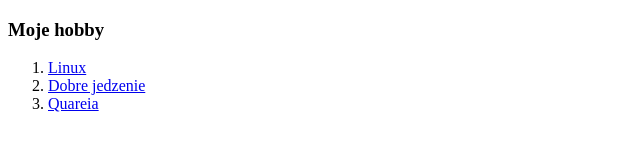
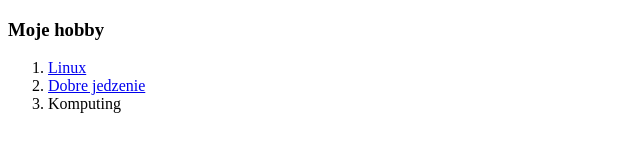
Before and after one commit to WeirdGnome/cv, a plain HTML site: page hobby.html in a window 1280 px wide. Shown: the full height of the page, 0-640 px from the left. Drawn offline with Linux system fonts and the light colour scheme.

Commit message:
Zmiana hobby

```diff
--- a/hobby.html
+++ b/hobby.html
@@ -9,7 +9,7 @@
     <ol>
       <li><a href="https://www.linux.com">Linux</a></li>
       <li><a href="https://www.przepisy.pl">Dobre jedzenie</a></li>
-      <li><a href="https://www.quareia.com">Quareia</a></li>
+      <li>Komputing</a></li>
     </ol>
   </body>
 </html>
```
